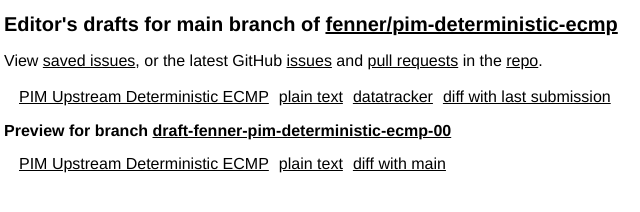
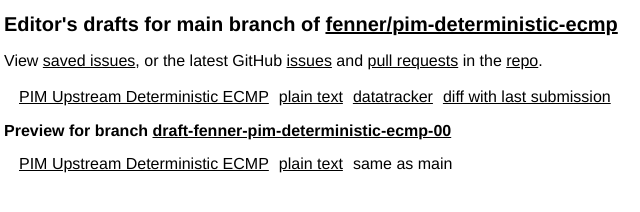
Before and after one commit to fenner/pim-deterministic-ecmp, a plain HTML site: page index.html in a window 1280 px wide. Shown: the full height of the page, 4-644 px from the left. Drawn offline with Linux system fonts and the light colour scheme.

Commit message:
Script updating gh-pages from d29b51a. [ci skip]

```diff
--- a/index.html
+++ b/index.html
@@ -29,7 +29,7 @@
       <tr>
         <td><a href="draft-fenner-pim-deterministic-ecmp-00/draft-fenner-pim-deterministic-ecmp.html" class="html draft-fenner-pim-deterministic-ecmp" title="Deterministic Upstream Neighbor Selection for PIM Joins (HTML)">PIM Upstream Deterministic ECMP</a></td>
         <td><a href="draft-fenner-pim-deterministic-ecmp-00/draft-fenner-pim-deterministic-ecmp.txt" class="txt draft-fenner-pim-deterministic-ecmp" title="Deterministic Upstream Neighbor Selection for PIM Joins (Text)">plain text</a></td>
-        <td><a href="https://author-tools.ietf.org/api/iddiff?url_1=https://fenner.github.io/pim-deterministic-ecmp/draft-fenner-pim-deterministic-ecmp.txt&amp;url_2=https://fenner.github.io/pim-deterministic-ecmp/draft-fenner-pim-deterministic-ecmp-00/draft-fenner-pim-deterministic-ecmp.txt" class="diff draft-fenner-pim-deterministic-ecmp">diff with main</a></td>
+        <td>same as main</td>
       </tr>
     </table>
     <script>
```
Also changed, not shown: draft-fenner-pim-deterministic-ecmp-00/draft-fenner-pim-deterministic-ecmp.html (+1 -1 lines), draft-fenner-pim-deterministic-ecmp-00/draft-fenner-pim-deterministic-ecmp.txt.
